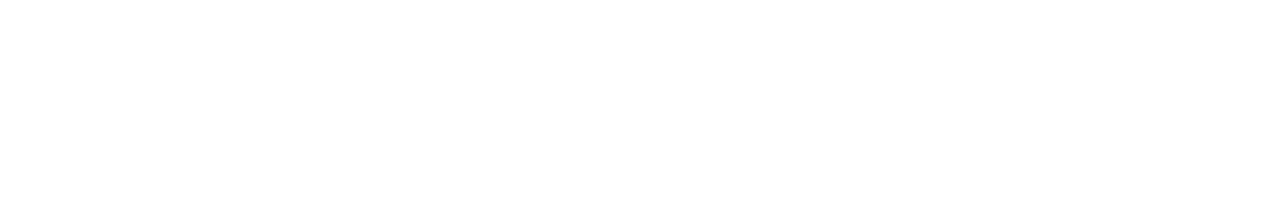
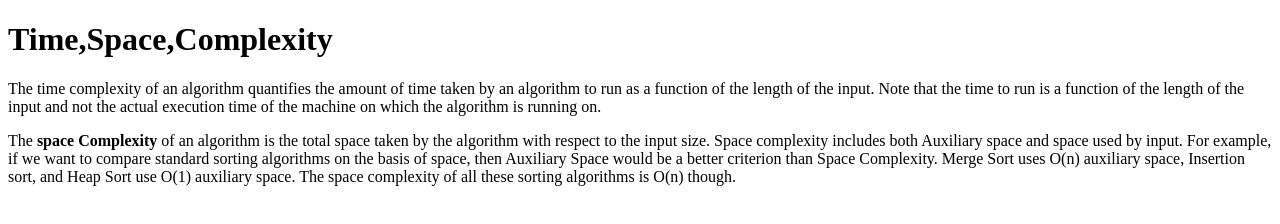
Before and after one commit to acciojob/time-and-space-complexity-Rahulw2105, a website: page main.html in a window 1280 px wide. Drawn offline with Linux system fonts and the light colour scheme.

Commit message:
created a submission

```diff
--- a/main.html
+++ b/main.html
@@ -7,6 +7,11 @@
 </head>
 
 <body>
+	<h1>Time,Space,Complexity</h1>
+	<p>The time complexity of an algorithm quantifies the amount of time taken by an algorithm to run as a function of the length of the input. Note that the time to run is a function of the length of the input and not the actual execution time of the machine on which the algorithm is running on.</p>
+	<p>The <b> space Complexity </b> of an algorithm is the total space taken by the algorithm with respect to the input size. Space complexity includes both Auxiliary space and space used by input.
+
+For example, if we want to compare standard sorting algorithms on the basis of space, then Auxiliary Space would be a better criterion than Space Complexity. Merge Sort uses O(n) auxiliary space, Insertion sort, and Heap Sort use O(1) auxiliary space. The space complexity of all these sorting algorithms is O(n) though. </p>
 	<!-- the entire body must be written by student -->
     <script type="text/javascript" src="./script.js">
 </script>
```
